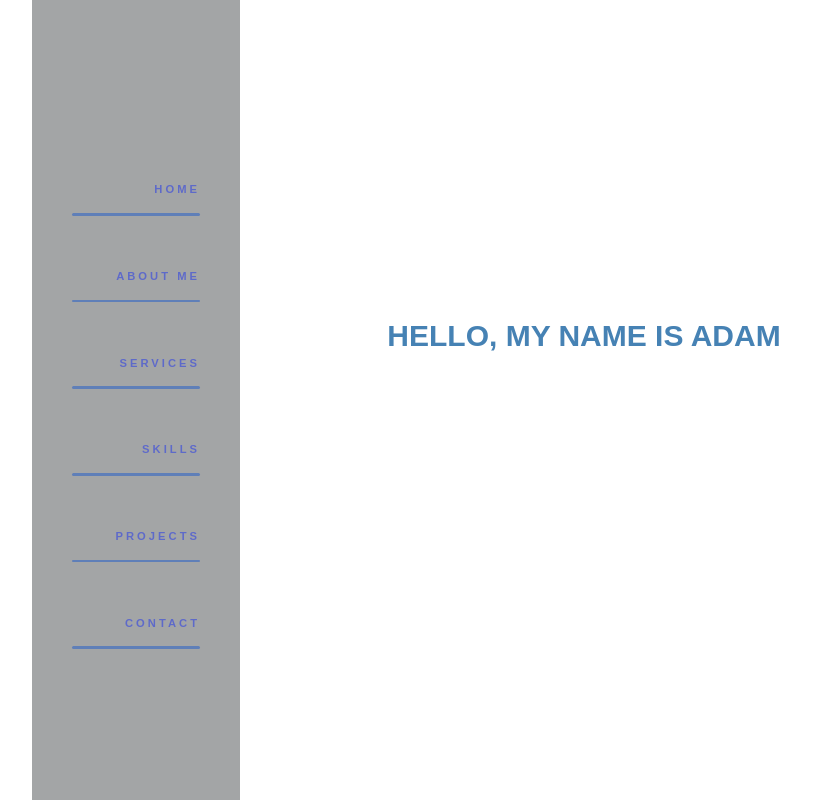
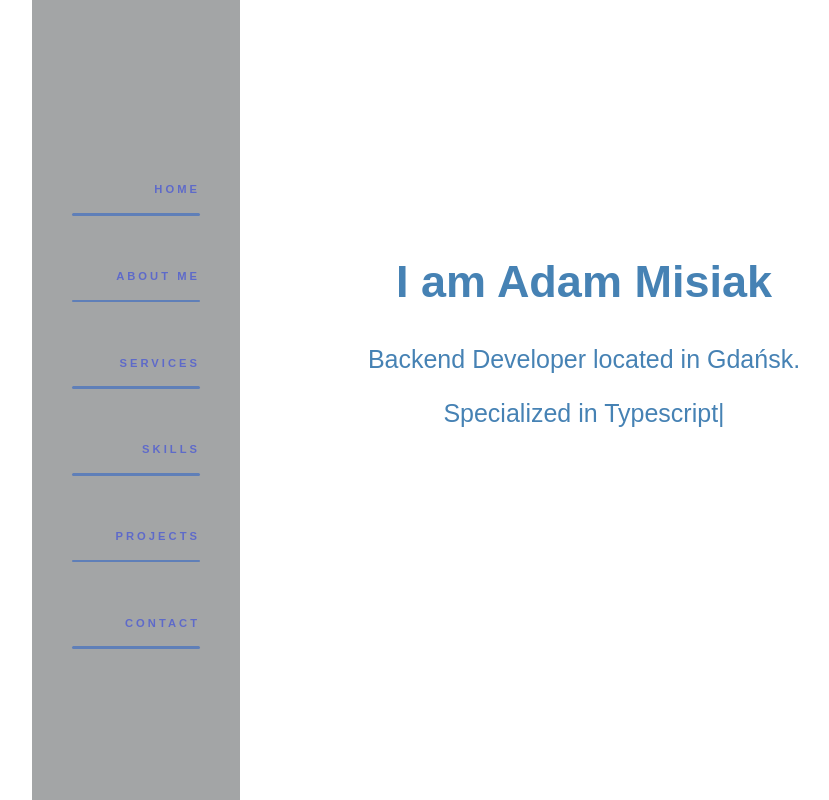
Before and after one commit to AdamMisiak/adammisiak.github.io, a React (Create React App) app: page / in a window 1280 px wide. Shown: the top 800 px of the page, without its empty margins (96-925 px from the left). Built offline with nearby package versions, Linux system fonts and the light colour scheme.

Commit message:
Added animation to home page

```diff
--- a/package.json
+++ b/package.json
@@ -14,6 +14,7 @@
     "@types/react-dom": "^17.0.9",
     "@types/styled-components": "^5.1.11",
     "bootstrap": "^4.6.0",
+    "ityped": "^1.0.3",
     "react": "^17.0.2",
     "react-animations": "^1.0.0",
     "react-dom": "^17.0.2",
@@ -46,5 +47,8 @@
       "last 1 firefox version",
       "last 1 safari version"
     ]
+  },
+  "devDependencies": {
+    "@types/ityped": "^1.0.1"
   }
 }
--- a/src/components/Home.tsx
+++ b/src/components/Home.tsx
@@ -1,12 +1,25 @@
 import '../styles/Home.css'
 
-import React from "react";
+import React, { useEffect } from "react";
+
+import { init } from 'ityped';
 
 const Home: React.FunctionComponent = () => {
+  useEffect(() => {
+    const writer: any = document.querySelector("#writer");
+    init(writer, {
+      showCursor: true,
+      strings: ["Python", "Django", "Typescript"]
+    });
+  });
+
+
   return (
     <section id="home">
       <div className="home-sign-wrapper">
-        <h1>HELLO, MY NAME IS ADAM</h1>
+        <h1>I am Adam Misiak</h1>
+        <p>Backend Developer located in Gdańsk.</p>
+        <p>Specialized in <span id="writer"></span></p>
       </div>
     </section>
   );
--- a/src/styles/Home.css
+++ b/src/styles/Home.css
@@ -16,5 +16,9 @@
 }
 
 .home-sign-wrapper > h1 {
-    font-size: 30px;
+    font-size: 45px;
 }
+
+.home-sign-wrapper > p {
+    font-size: 25px;
+}
```
Also changed, not shown: 1 other file (tests, documents, lock files or other folders).
